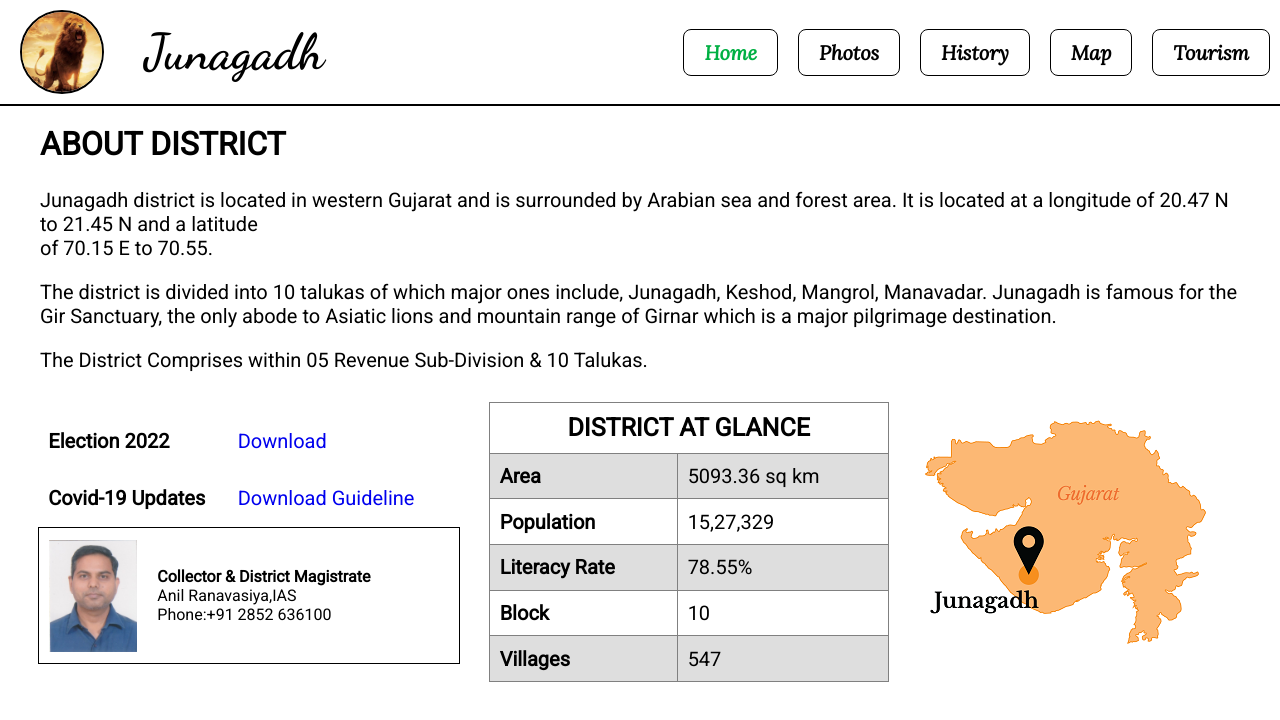
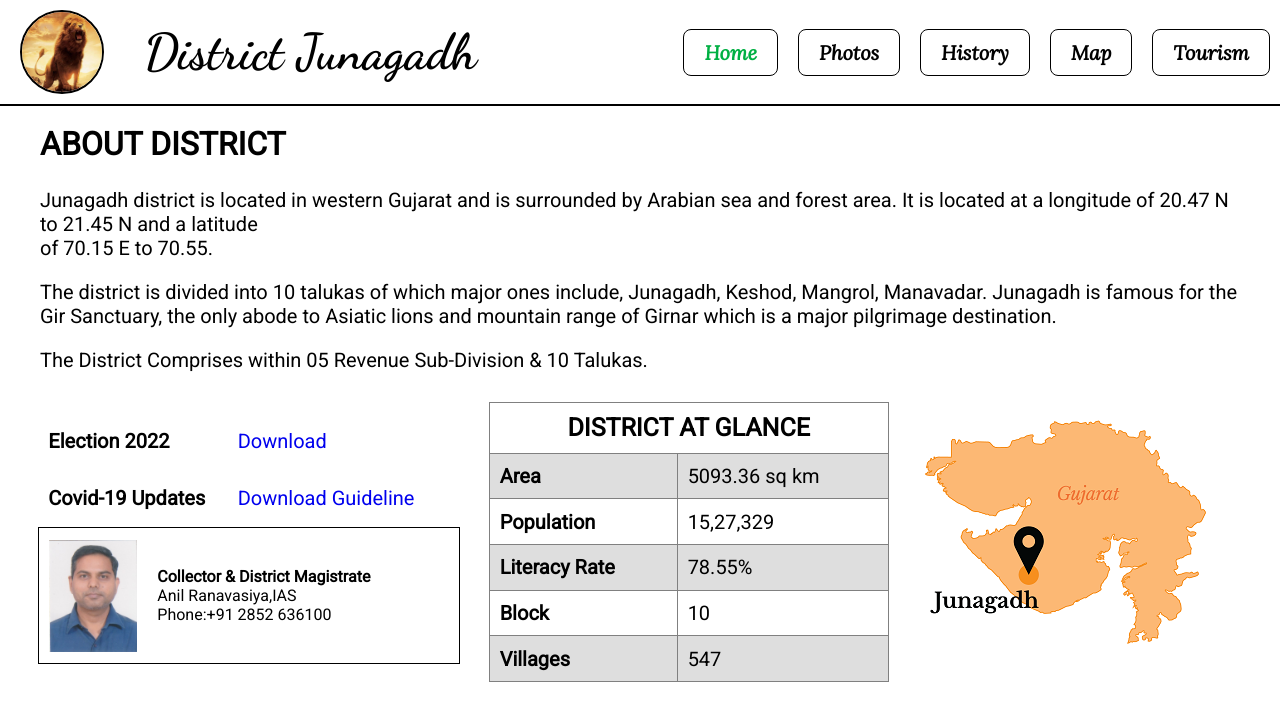
Before and after one commit to HariMalam/Junagadh, a plain HTML site: page index.html in a window 1280 px wide. Drawn offline with Linux system fonts and the light colour scheme.

Commit message:
initital commit

```diff
--- a/index.html
+++ b/index.html
@@ -4,7 +4,7 @@
 <head>
     <meta charset="UTF-8">
     <meta name="viewport" content="width=device-width, initial-scale=1.0">
-    <title>Junagadh</title>
+    <title>Home</title>
     <link rel="shortcut icon" type="image/x-icon" href="assets/logo.ico" />
     <link rel="stylesheet" href="css/navbar.css">
     <link rel="stylesheet" href="css/index.css">
@@ -15,7 +15,7 @@
         <nav>
             <div class="logoname">
                 <img src="assets/logo.jpg " alt="" class="logo">
-                <h1>Junagadh</h1>
+                <h1>District Junagadh</h1>
             </div>
             <div class="links">
                 <a href="index.html" id="selected">Home</a>
```
